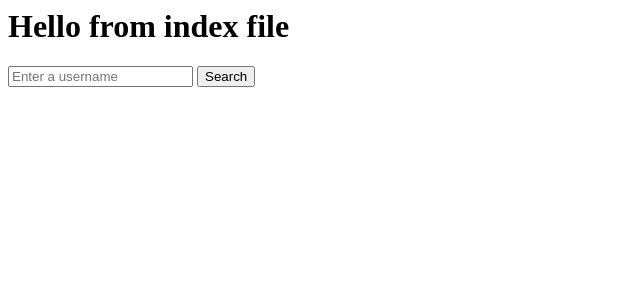
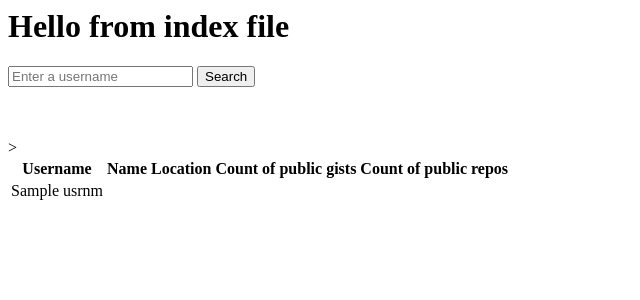
Before and after one commit to arpansharma/Django-Assignment, a Django app: template mysite/userinfo/templates/index.html in a window 1280 px wide. Shown: the top 300 px of the page, without its empty margins (0-640 px from the left). Run offline with Django 3.2, Linux system fonts and the light colour scheme; the template is opened without the code that fills it: most values are stand-ins (such as "Sample title", 1, 10 or a date in 2020).

Commit message:
Updated index.html

```diff
--- a/mysite/userinfo/templates/index.html
+++ b/mysite/userinfo/templates/index.html
@@ -4,3 +4,23 @@
 	<input type="submit" value="Search">
 	{% csrf_token %}
 </form>
+<br><br>
+
+<table>
+	<thead>
+    	<tr>
+        	<th> Username </th>
+            <th> Name </th>
+            <th> Location </th>
+            <th> Count of public gists </th>
+            <th> Count of public repos</th>
+        </tr>
+    </thead>
+    <tbody>
+	    {% for info in usr_info %}
+		    <tr>
+			    <td>{{info.usrnm}}</td>>
+		    </tr>
+	    {% endfor %}
+    </tbody>
+ </table>
```
